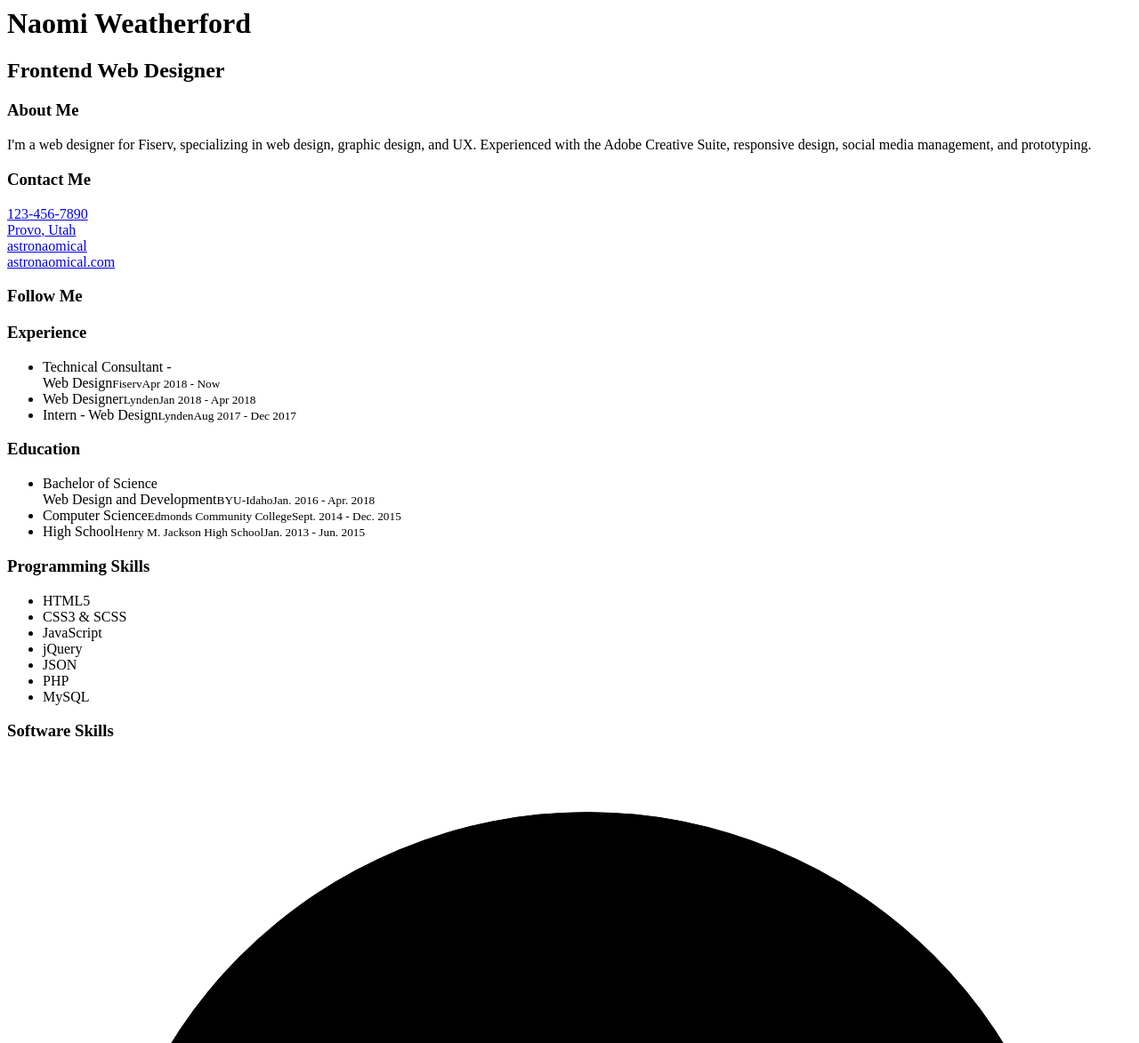
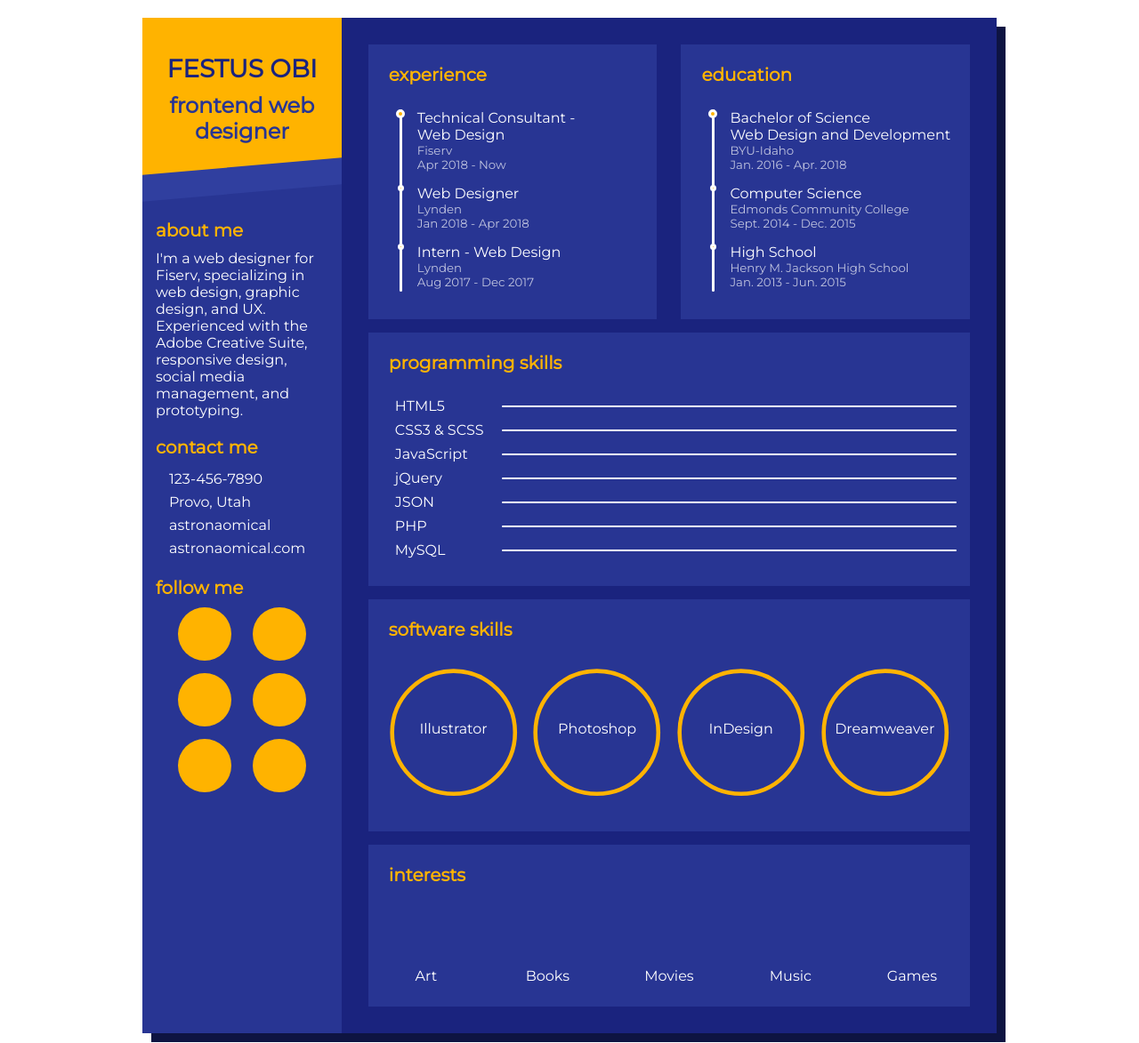
Before and after one commit to fessy1der/cloud-resume-challenge, a plain HTML site: page index.html in a window 1280 px wide. Shown: the top 1173 px of the page at 89% size. Drawn offline with Linux system fonts and the light colour scheme.

Commit message:
styled project

```diff
--- a/index.html
+++ b/index.html
@@ -1,3 +1,13 @@
+<!DOCTYPE html>
+<html lang="en">
+<head>
+    <meta charset="UTF-8">
+    <meta name="viewport" content="width=device-width, initial-scale=1.0">
+    <title>Obi</title>
+    <link rel="stylesheet" type="text/css" href="style.css" />
+    <script src="main.js"></script>
+</head>
+<body>
     <div class="resume">
         <div class="base">
           <div class="profile">
@@ -6,7 +16,7 @@
               <i class="fas fa-rocket"></i>
             </div>
             <div class="info">
-          <h1 class="name">Naomi Weatherford</h1>
+              <h1 class="name">Festus Obi</h1>
               <h2 class="job">Frontend Web Designer</h2>
             </div>
           </div>
@@ -131,3 +141,5 @@
           </div>
         </div>
       </div>
+</body>
+</html>
--- a/style.css
+++ b/style.css
@@ -0,0 +1,514 @@
+@import url("https://fonts.googleapis.com/css?family=Montserrat");
+* {
+  outline: none;
+}
+
+*,
+*:before,
+*:after {
+  box-sizing: inherit;
+}
+
+html,
+body {
+  box-sizing: border-box;
+  margin: 0;
+  padding: 0;
+  transition: 0.5s;
+  background: #ffffff;
+  cursor: default;
+  font-family: "Montserrat", sans-serif;
+  font-size: 16px;
+}
+
+a {
+  text-decoration: none;
+  color: #ffffff;
+  display: block;
+  transition-duration: 0.3s;
+}
+
+ul {
+  list-style-type: none;
+  padding: 0;
+}
+
+h3 {
+  color: #ffb300;
+  margin: 10px 0;
+  text-transform: lowercase;
+  font-size: 1.25em;
+}
+
+.resume {
+  width: 960px;
+  background: #1a237e;
+  color: #ffffff;
+  margin: 20px auto;
+  box-shadow: 10px 10px #0e1442;
+  position: relative;
+  display: flex;
+}
+
+.resume .base,
+.resume .func {
+  box-sizing: border-box;
+  float: left;
+}
+
+.resume .base > div,
+.resume .func > div {
+  padding-bottom: 10px;
+}
+
+.resume .base > div:last-of-type,
+.resume .func > div:last-of-type {
+  padding-bottom: 0;
+}
+
+.resume .base {
+  width: 30%;
+  padding: 30px 15px;
+  background: #283593;
+  color: #ffffff;
+}
+
+.resume .base .profile {
+  background: #ffb300;
+  padding: 30px 15px 40px 15px;
+  margin: -30px -15px 45px -15px;
+  position: relative;
+  z-index: 2;
+}
+
+.resume .base .profile::after {
+  content: "";
+  position: absolute;
+  background: #303f9f;
+  width: 100%;
+  height: 30px;
+  bottom: -15px;
+  left: 0;
+  transform: skewY(-5deg);
+  z-index: -1;
+}
+
+.resume .base .profile .photo img {
+  width: 100%;
+  border-radius: 50%;
+}
+
+.resume .base .profile .photo {
+  display: flex;
+  justify-content: center;
+  align-items: center;
+}
+
+.resume .base .profile .fa-rocket {
+  font-size: 100px;
+  text-align: center;
+  margin: auto;
+  color: #283593;
+}
+
+.resume .base .profile .info {
+  text-align: center;
+  color: #ffffff;
+}
+
+.resume .base .profile .info .name {
+  margin-top: 10px;
+  margin-bottom: 0;
+  font-size: 1.75em;
+  text-transform: uppercase;
+  color: #1a237e;
+}
+
+.resume .base .profile .info .job {
+  margin-top: 10px;
+  margin-bottom: 0;
+  font-size: 1.5em;
+  text-transform: lowercase;
+  color: #283593;
+}
+
+.resume .base .contact div {
+  line-height: 24px;
+}
+
+.resume .base .contact div a:hover {
+  color: #fdd835;
+}
+
+.resume .base .contact div a:hover span::after {
+  width: 100%;
+}
+
+.resume .base .contact div:hover i {
+  color: #fdd835;
+}
+
+.resume .base .contact div i {
+  color: #ffb300;
+  width: 20px;
+  height: 20px;
+  font-size: 20px;
+  text-align: center;
+  margin-right: 15px;
+  transition-duration: 0.3s;
+}
+
+.resume .base .contact div span {
+  position: relative;
+}
+
+.resume .base .contact div span::after {
+  content: "";
+  position: absolute;
+  background: #fdd835;
+  height: 1px;
+  width: 0;
+  bottom: 0;
+  left: 0;
+  transition-duration: 0.3s;
+}
+
+.resume .base .follow .box {
+  text-align: center;
+  vertical-align: middle;
+}
+
+.resume .base .follow .box a {
+  display: inline-block;
+  vertical-align: text-bottom;
+}
+
+.resume .base .follow .box a:hover i {
+  background: #fdd835;
+  border-radius: 5px;
+  transform: rotate(45deg) scale(0.8);
+}
+
+.resume .base .follow .box a:hover i::before {
+  transform: rotate(-45deg) scale(1.5);
+}
+
+.resume .base .follow .box i {
+  display: inline-block;
+  font-size: 30px;
+  background: #ffb300;
+  width: 60px;
+  height: 60px;
+  border-radius: 50%;
+  line-height: 60px;
+  color: #283593;
+  margin: 0 10px 10px 10px;
+  transition-duration: 0.3s;
+}
+
+.resume .base .follow .box i::before {
+  transition-duration: 0.3s;
+}
+
+.resume .base .follow .box i.fa::before {
+  display: block;
+}
+
+.resume .func {
+  width: 100%;
+  padding: 30px;
+}
+
+.resume .func:hover > div {
+  transition-duration: 0.5s;
+}
+
+.resume .func:hover > div:hover h3 i {
+  transform: scale(1.25);
+}
+
+.resume .func:hover > div:not(:hover) {
+  opacity: 0.5;
+}
+
+.resume .func h3 {
+  transition-duration: 0.3s;
+  margin-top: 0;
+}
+
+.resume .func h3 i {
+  color: #283593;
+  background: #ffb300;
+  width: 42px;
+  height: 42px;
+  font-size: 20px;
+  line-height: 42px;
+  border-radius: 50%;
+  text-align: center;
+  vertical-align: middle;
+  margin-right: 8px;
+  transition-duration: 0.3s;
+}
+
+.resume .func .work,
+.resume .func .edu {
+  float: left;
+}
+
+.resume .func .work small,
+.resume .func .edu small {
+  display: block;
+  opacity: 0.7;
+}
+
+.resume .func .work ul li,
+.resume .func .edu ul li {
+  position: relative;
+  margin-left: 15px;
+  padding-left: 25px;
+  padding-bottom: 15px;
+}
+
+.resume .func .work ul li:hover::before,
+.resume .func .edu ul li:hover::before {
+  -webkit-animation: circle 1.2s infinite;
+          animation: circle 1.2s infinite;
+}
+
+.resume .func .work ul li:hover span,
+.resume .func .edu ul li:hover span {
+  color: #fdd835;
+}
+
+@-webkit-keyframes circle {
+  from {
+    box-shadow: 0 0 0 0px #fdd835;
+  }
+  to {
+    box-shadow: 0 0 0 6px rgba(255, 255, 255, 0);
+  }
+}
+
+@keyframes circle {
+  from {
+    box-shadow: 0 0 0 0px #fdd835;
+  }
+  to {
+    box-shadow: 0 0 0 6px rgba(255, 255, 255, 0);
+  }
+}
+.resume .func .work ul li:first-of-type::before,
+.resume .func .edu ul li:first-of-type::before {
+  width: 10px;
+  height: 10px;
+  left: 1px;
+}
+
+.resume .func .work ul li:last-of-type,
+.resume .func .edu ul li:last-of-type {
+  padding-bottom: 3px;
+}
+
+.resume .func .work ul li:last-of-type::after,
+.resume .func .edu ul li:last-of-type::after {
+  border-radius: 1.5px;
+}
+
+.resume .func .work ul li::before,
+.resume .func .work ul li::after,
+.resume .func .edu ul li::before,
+.resume .func .edu ul li::after {
+  content: "";
+  display: block;
+  position: absolute;
+}
+
+.resume .func .work ul li::before,
+.resume .func .edu ul li::before {
+  width: 7px;
+  height: 7px;
+  border: 3px solid #ffffff;
+  background: #ffb300;
+  border-radius: 50%;
+  left: 3px;
+  z-index: 1;
+}
+
+.resume .func .work ul li::after,
+.resume .func .edu ul li::after {
+  width: 3px;
+  height: 100%;
+  background: #ffffff;
+  left: 5px;
+  top: 0;
+}
+
+.resume .func .work ul li span,
+.resume .func .edu ul li span {
+  transition-duration: 0.3s;
+}
+
+.resume .func .work {
+  width: 48%;
+  background: #283593;
+  padding: 15px;
+  margin: 0 4% 15px 0;
+}
+
+.resume .func .edu {
+  width: 48%;
+  background: #283593;
+  padding: 15px;
+}
+
+.resume .func .skills-prog {
+  clear: both;
+  background: #283593;
+  padding: 15px;
+}
+
+.resume .func .skills-prog ul {
+  margin-left: 15px;
+}
+
+.resume .func .skills-prog ul li {
+  margin-bottom: 8px;
+  display: flex;
+  align-items: center;
+  transition-duration: 0.3s;
+}
+
+.resume .func .skills-prog ul li:hover {
+  color: #fdd835;
+}
+
+.resume .func .skills-prog ul li:hover .skills-bar .bar {
+  background: #fdd835;
+  box-shadow: 0 0 0 1px #fdd835;
+}
+
+.resume .func .skills-prog ul li span {
+  display: block;
+  width: 120px;
+}
+
+.resume .func .skills-prog ul li .skills-bar {
+  background: #ffffff;
+  height: 2px;
+  width: calc(100% - 120px);
+  position: relative;
+  border-radius: 2px;
+}
+
+.resume .func .skills-prog ul li .skills-bar .bar {
+  position: absolute;
+  top: -1px;
+  height: 4px;
+  background: #ffb300;
+  box-shadow: 0 0 0 #ffb300;
+  border-radius: 5px;
+}
+
+.resume .func .skills-soft {
+  clear: both;
+  background: #283593;
+  padding: 15px;
+  margin: 15px 0 0;
+}
+
+.resume .func .skills-soft ul {
+  display: flex;
+  justify-content: space-between;
+  text-align: center;
+}
+
+.resume .func .skills-soft ul li {
+  position: relative;
+}
+
+.resume .func .skills-soft ul li:hover svg .cbar {
+  stroke: #fdd835;
+  stroke-width: 4px;
+}
+
+.resume .func .skills-soft ul li:hover span,
+.resume .func .skills-soft ul li:hover small {
+  transform: scale(1.2);
+}
+
+.resume .func .skills-soft ul li svg {
+  width: 95%;
+  fill: transparent;
+  transform: rotate(-90deg);
+}
+
+.resume .func .skills-soft ul li svg circle {
+  stroke-width: 1px;
+  stroke: #ffffff;
+}
+
+.resume .func .skills-soft ul li svg .cbar {
+  stroke-width: 3px;
+  stroke: #ffb300;
+  stroke-linecap: round;
+}
+
+.resume .func .skills-soft ul li span,
+.resume .func .skills-soft ul li small {
+  position: absolute;
+  display: block;
+  width: 100%;
+  top: 52%;
+  transition-duration: 0.3s;
+}
+
+.resume .func .skills-soft ul li span {
+  top: 40%;
+}
+
+.resume .func .interests {
+  background: #283593;
+  margin: 15px 0 0;
+  padding: 15px;
+}
+
+.resume .func .interests-items {
+  box-sizing: border-box;
+  padding: 0 0 15px;
+  width: 100%;
+  text-align: center;
+  display: flex;
+  justify-content: space-between;
+}
+
+.resume .func .interests-items div {
+  display: flex;
+  flex-direction: column;
+  justify-content: center;
+  align-items: center;
+  width: 100px;
+  height: 100px;
+  border-radius: 50%;
+}
+
+.resume .func .interests-items div:hover i {
+  transform: scale(1.2);
+}
+
+.resume .func .interests-items div:hover span {
+  color: #fdd835;
+  transition-duration: 0.3s;
+}
+
+.resume .func .interests-items div i {
+  font-size: 45px;
+  width: 60px;
+  height: 60px;
+  line-height: 60px;
+  color: #ffb300;
+  transition-duration: 0.3s;
+}
+
+.resume .func .interests-items div span {
+  display: block;
+}
```
Also changed, not shown: main.js (+66 -0 lines). Lines whose indentation alone changed are shown as unchanged.
